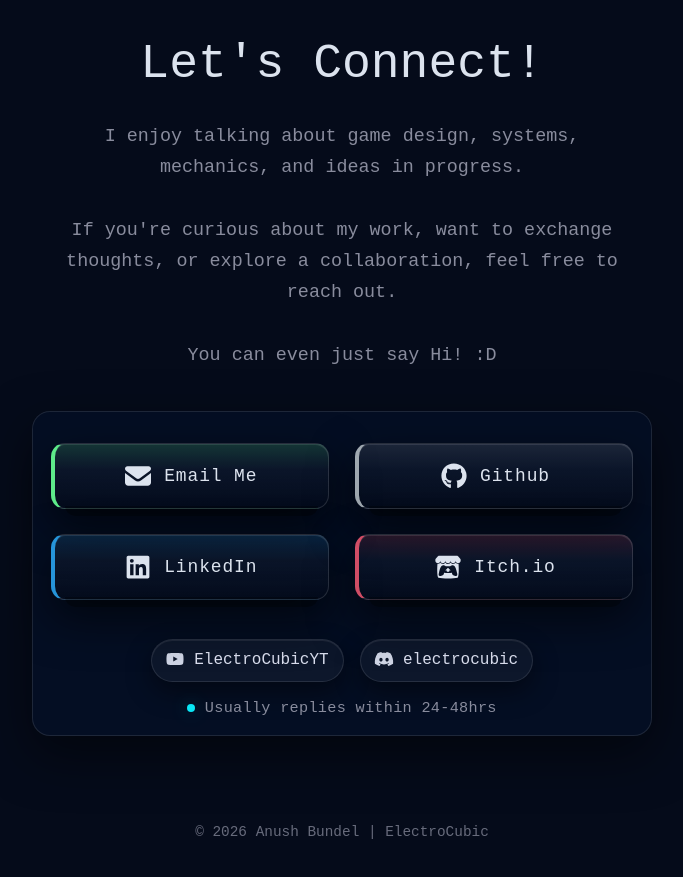
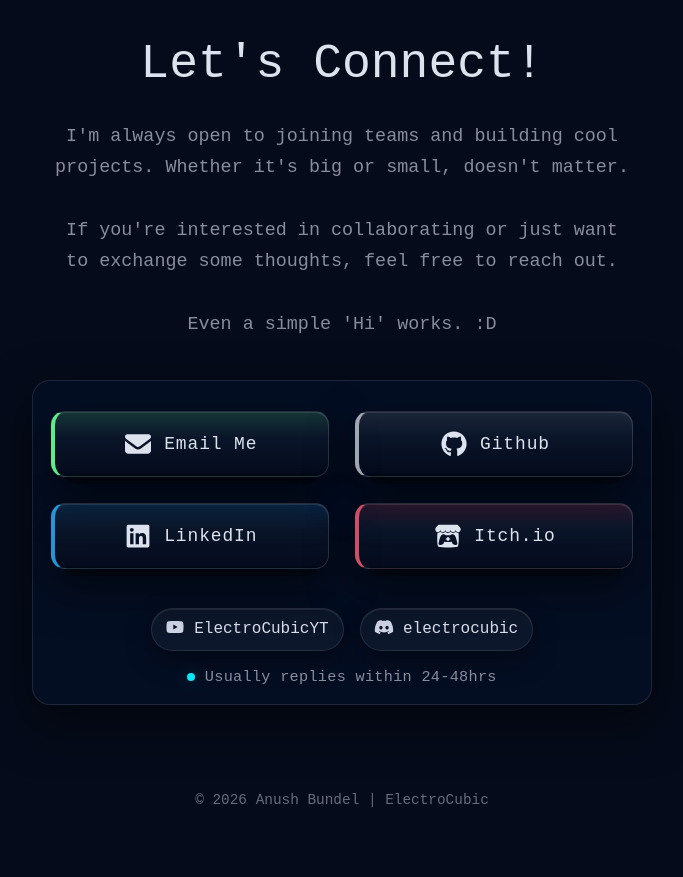
Before and after one commit to ElectroCubic/anush-bundel-portfolio, a React (Vite) app: page / in a window 1280 px wide. Shown: the part 3500-4377 px from the top of the page, without its empty margins (298-981 px from the left). Built offline with nearby package versions, Linux system fonts and the light colour scheme; a web font is replaced by a local one.

Commit message:
Tweaked Contact Text

```diff
--- a/src/assets/ContactSection/ContactSection.jsx
+++ b/src/assets/ContactSection/ContactSection.jsx
@@ -112,15 +112,15 @@ function ContactSection()
             <div className={styles.contactText}>
                 <h1>Let's Connect!</h1>
                 <p>
-                    I enjoy talking about game design, systems, mechanics, and ideas in
-                    progress.
+                    I'm always open to joining teams and building cool projects.
+                    Whether it's big or small, doesn't matter.
                 <br />
                 <br />
-                    If you're curious about my work, want to exchange thoughts, or
-                    explore a collaboration, feel free to reach out.
+                    If you're interested in collaborating or
+                    just want to exchange some thoughts, feel free to reach out.
                 <br />
                 <br />
-                    You can even just say Hi! :D
+                    Even a simple 'Hi' works. :D
                 </p>
             </div>
 
```
